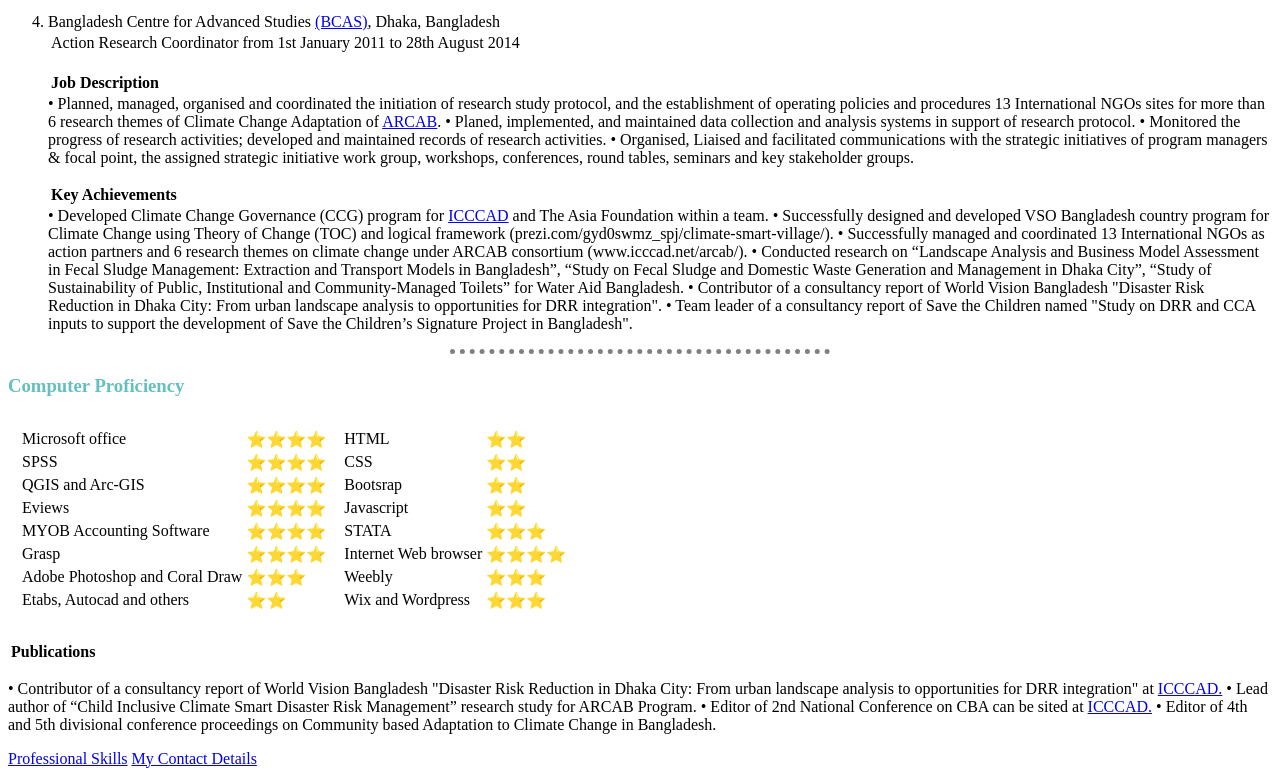
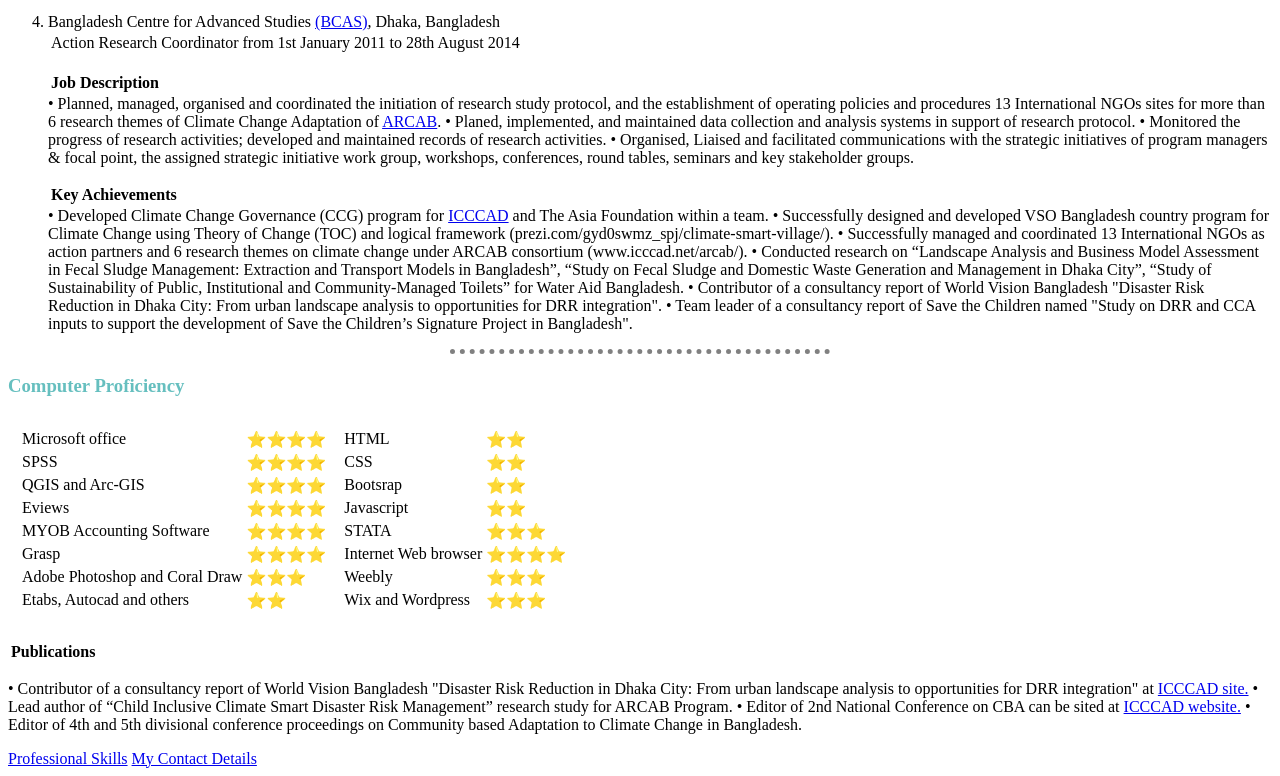
Before and after one commit to sumana825/employment-history-Sumana, a plain HTML site: page index.html in a window 1280 px wide. Shown: the part 2131-2907 px from the top of the page. Drawn offline with Linux system fonts and the light colour scheme.

Commit message:
Update index.html

```diff
--- a/index.html
+++ b/index.html
@@ -255,9 +255,9 @@ o	Planning and Execution.
 </table>
 </p>
 <p>
-•	Contributor of a consultancy report of World Vision Bangladesh "Disaster Risk Reduction in Dhaka City: From urban landscape analysis to opportunities for DRR integration" at <a href="http://www.icccad.net/wp-content/uploads/2014/05/publication_DhakkaUrbReportWEB_FINAL_29-April-2014.pdf">ICCCAD.</a>
+•	Contributor of a consultancy report of World Vision Bangladesh "Disaster Risk Reduction in Dhaka City: From urban landscape analysis to opportunities for DRR integration" at <a href="http://www.icccad.net/wp-content/uploads/2014/05/publication_DhakkaUrbReportWEB_FINAL_29-April-2014.pdf">ICCCAD site.</a>
 •	Lead author of “Child Inclusive Climate Smart Disaster Risk Management” research study for ARCAB Program.
-•	Editor of 2nd National Conference on CBA  can be sited at <a href="http://www.icccad.net/wp-content/uploads/2014/05/ICCCAD_NCBA-2-Conference-Proceedings.pdf">ICCCAD.</a>
+•	Editor of 2nd National Conference on CBA  can be sited at <a href="http://www.icccad.net/wp-content/uploads/2014/05/ICCCAD_NCBA-2-Conference-Proceedings.pdf">ICCCAD website.</a>
 •	Editor of  4th and 5th divisional conference proceedings on Community based Adaptation to Climate Change in Bangladesh.
 </p>
 
```
